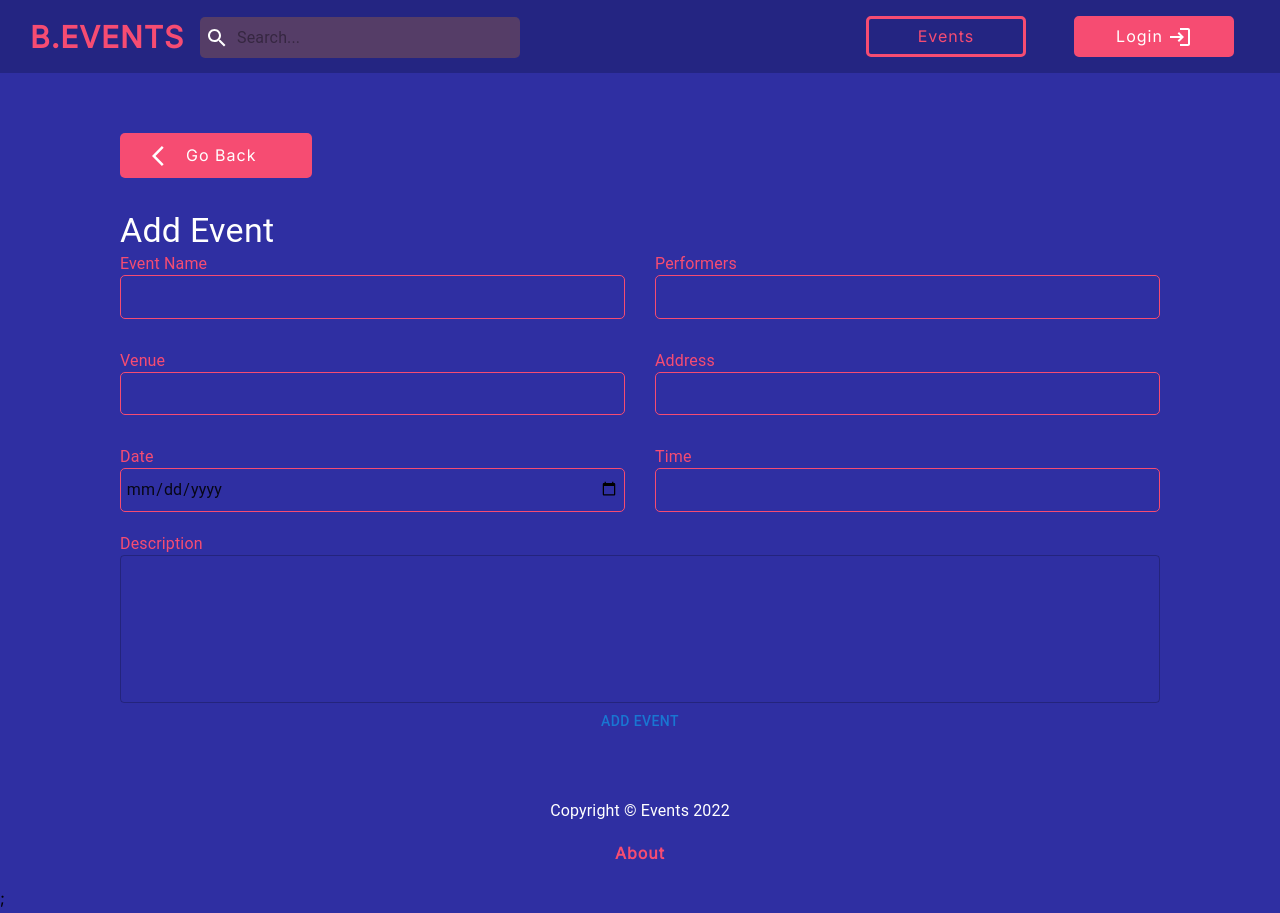
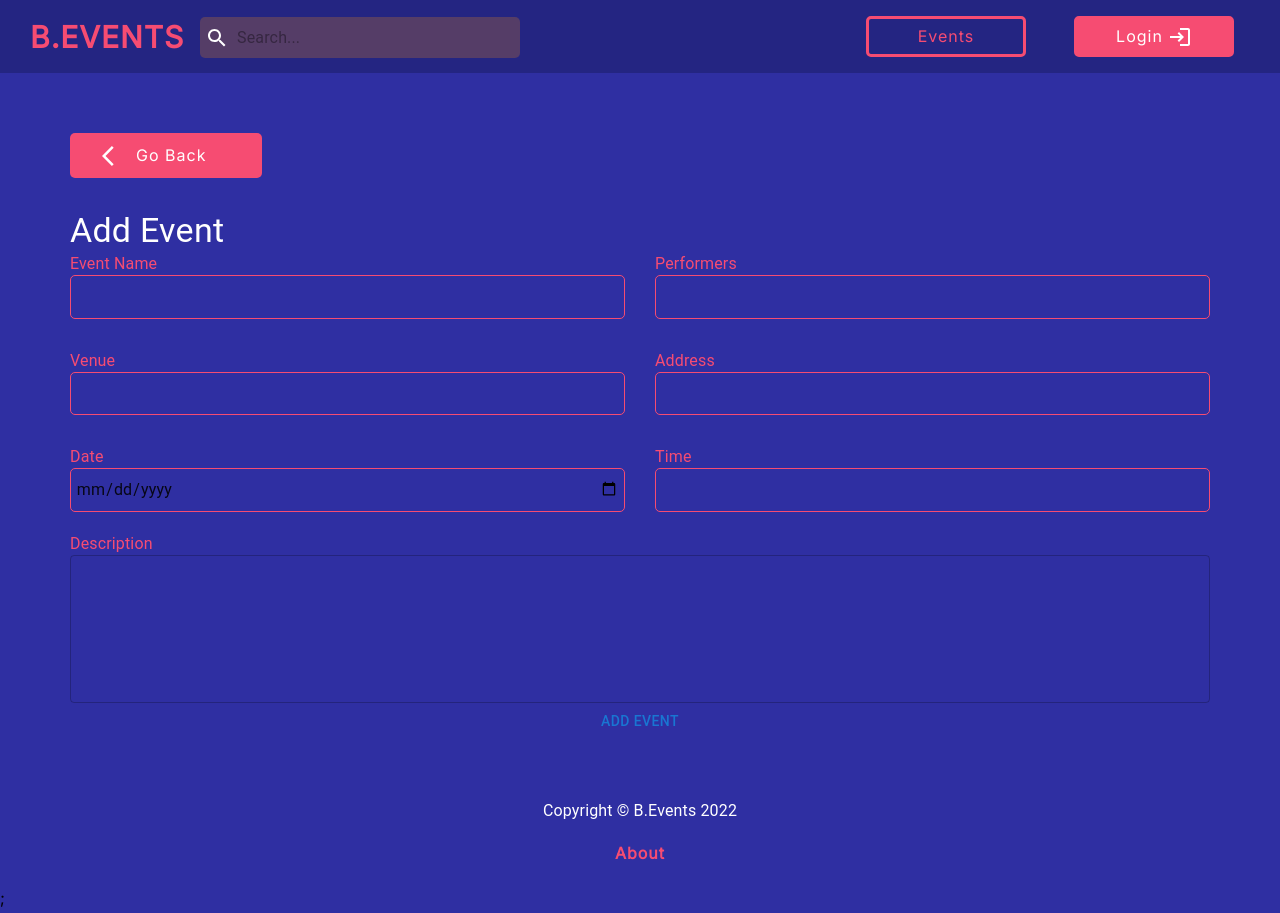
Before and after one commit to CemTunna/eventsApp, a Next.js app in the folder frontend/: page /events/add in a window 1280 px wide. Built offline with nearby package versions, Linux system fonts and the light colour scheme; no server answers.

Commit message:
card container styling done

```diff
--- a/frontend/components/EventItem.tsx
+++ b/frontend/components/EventItem.tsx
@@ -12,6 +12,7 @@ interface EventItemProps {
 const EventItem: React.FC<EventItemProps> = ({ event }) => {
   return (
     <Grid className={styles.event}>
+      <Grid>
         <Grid className={styles.img}>
           <Image
             width={170}
@@ -28,6 +29,7 @@ const EventItem: React.FC<EventItemProps> = ({ event }) => {
           {event.time}
           <Typography variant='h6'>{event.name}</Typography>
         </Grid>
+      </Grid>
       <Grid className={styles.link}>
         <EventsLink
           className={classNames(styles2.btn, styles2.btnEvents)}
--- a/frontend/components/Footer.tsx
+++ b/frontend/components/Footer.tsx
@@ -6,7 +6,7 @@ const Footer = () => {
   return (
     <footer className={styles.footer}>
       <Typography style={{ color: '#fff' }}>
-        Copyright &copy; Events 2022
+        Copyright &copy; B.Events 2022
       </Typography>
       <Grid>
         <EventsLink link='/about' className={styles.link}>
--- /dev/null
+++ b/frontend/styles/Events.module.css
@@ -0,0 +1,4 @@
+.container {
+  display: flex;
+  flex-wrap: wrap;
+}
--- a/frontend/styles/Layout.module.css
+++ b/frontend/styles/Layout.module.css
@@ -5,6 +5,6 @@
 
 .container {
   margin: 60px auto;
-  max-width: 1100px;
+  max-width: 1200px;
   padding: 0 30px;
 }
```
Also changed, not shown: frontend/pages/events/index.tsx (+7 -3 lines), frontend/styles/EventItem.module.css (+5 -2 lines). Lines whose indentation alone changed are shown as unchanged.
